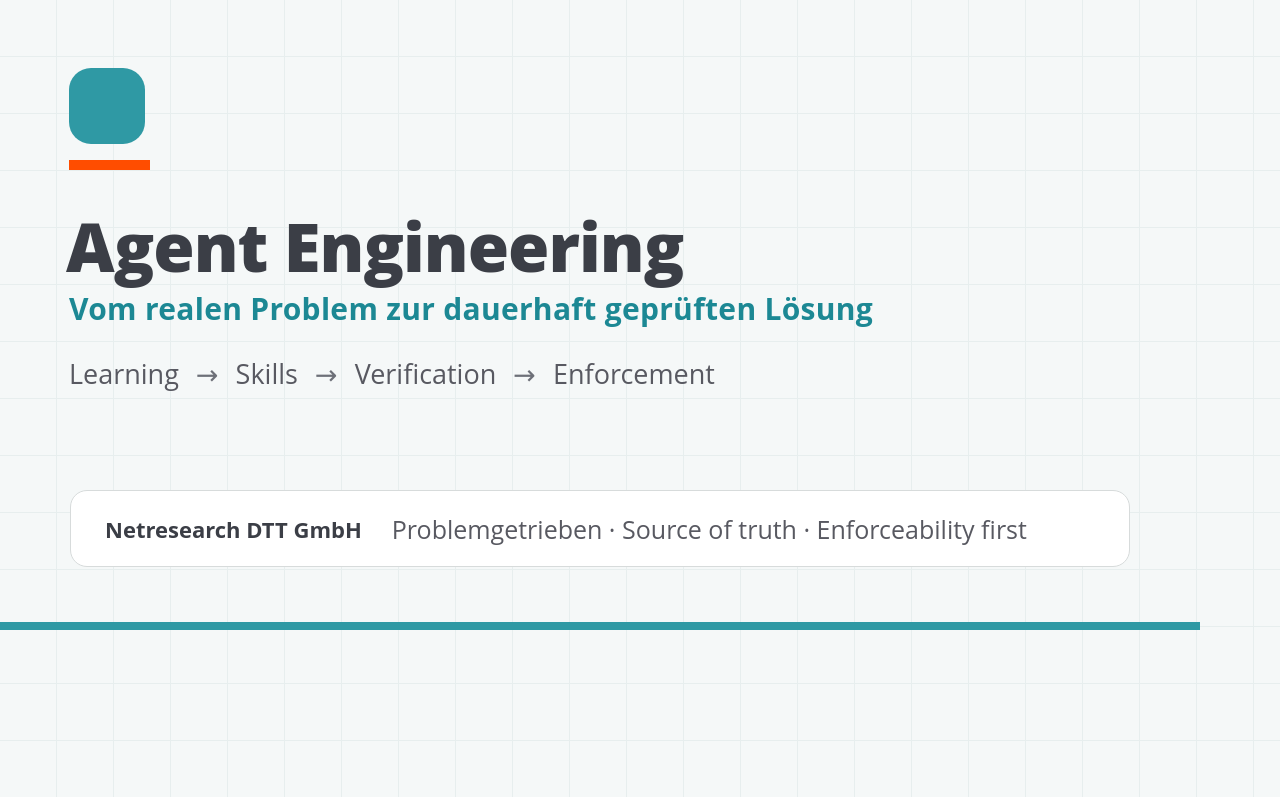
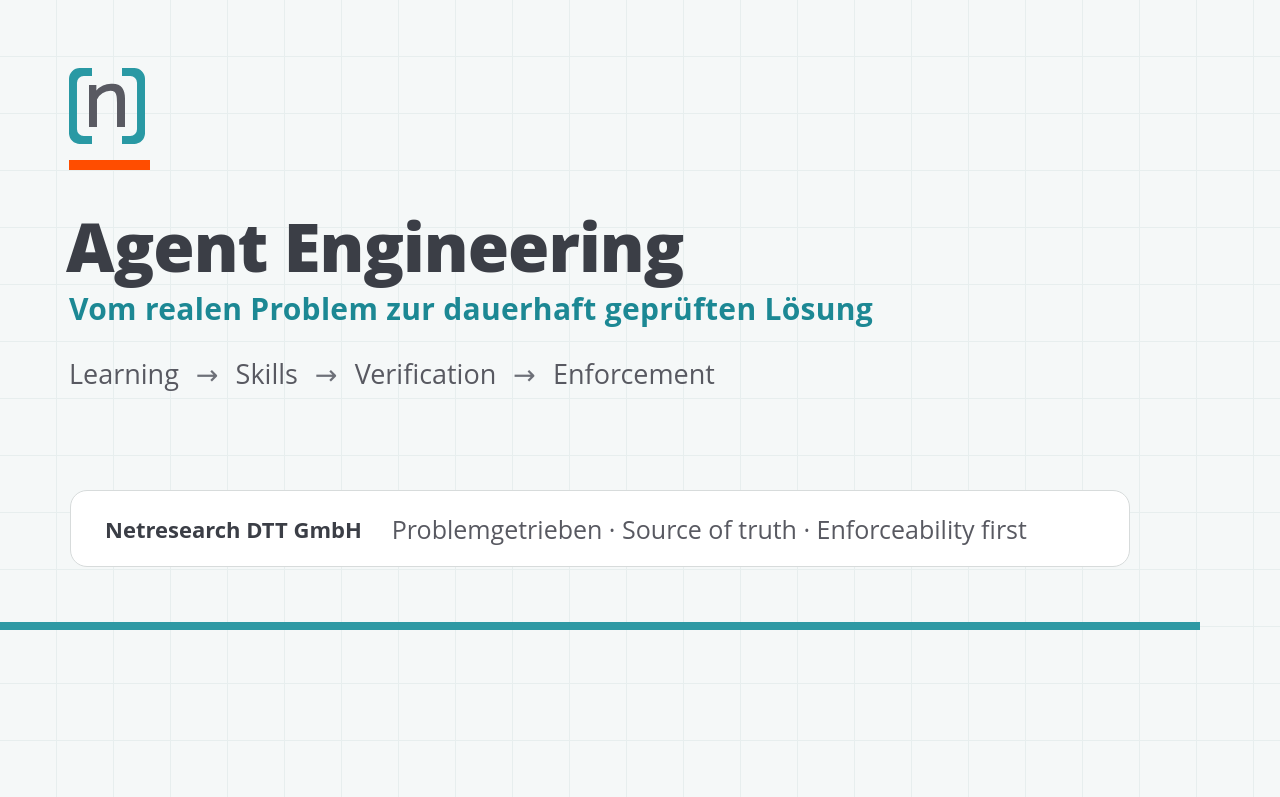
Before and after one commit to netresearch/agent-engineering, a website: page scripts/og-template.html in a window 1280 px wide. Shown: the top 797 px of the page. Drawn offline with Linux system fonts and the light colour scheme.

Commit message:
Use the official Netresearch symbol in the og-image
Same correction as the favicon: the teal rounded square was a
hand-drawn approximation, not the brand logo. The og-template now
inlines the official bracket-n symbol (same artwork as favicon.svg)
and the committed PNG is re-rendered from it.

Signed-off-by: Sebastian Mendel <github@sebastianmendel.de>

```diff
--- a/scripts/og-template.html
+++ b/scripts/og-template.html
@@ -20,8 +20,7 @@
   }
   .mark {
     position: absolute; left: 69px; top: 68px;
-    width: 76px; height: 76px; border-radius: 22px;
-    background: #2F99A4;
+    width: 76px; height: 76px;
   }
   .bar {
     position: absolute; left: 69px; top: 160px;
@@ -59,7 +58,11 @@
 </style>
 </head>
 <body>
-  <div class="mark"></div>
+  <!-- Official Netresearch symbol, same artwork as public/favicon.svg -->
+  <svg class="mark" viewBox="0 0 16 16" xmlns="http://www.w3.org/2000/svg" role="img" aria-label="Netresearch">
+    <path fill="#2999a4" d="M11.16,0V1.68h1.75a1.41,1.41,0,0,1,1.41,1.41v9.82a1.41,1.41,0,0,1-1.41,1.41H11.16V16h2.55A2.28,2.28,0,0,0,16,13.71V2.29A2.28,2.28,0,0,0,13.71,0ZM2.29,0A2.28,2.28,0,0,0,0,2.29V13.71A2.28,2.28,0,0,0,2.29,16H4.84V14.32H3.09a1.41,1.41,0,0,1-1.41-1.41V3.09A1.41,1.41,0,0,1,3.09,1.68H4.84V0Z"/>
+    <path fill="#595a62" d="M11.79,6.42c0-1.84-.74-3.08-2.61-3.08A4.18,4.18,0,0,0,5.76,4.75l0-1.17H4.21v8.84H5.89V6.65A3.32,3.32,0,0,1,8.72,4.81c1.46,0,1.34,1.4,1.39,2.44v5.17h1.68"/>
+  </svg>
   <div class="bar"></div>
   <h1>Agent Engineering</h1>
   <div class="sub">Vom realen Problem zur dauerhaft geprüften Lösung</div>
```
Also changed, not shown: public/og-image.png.
